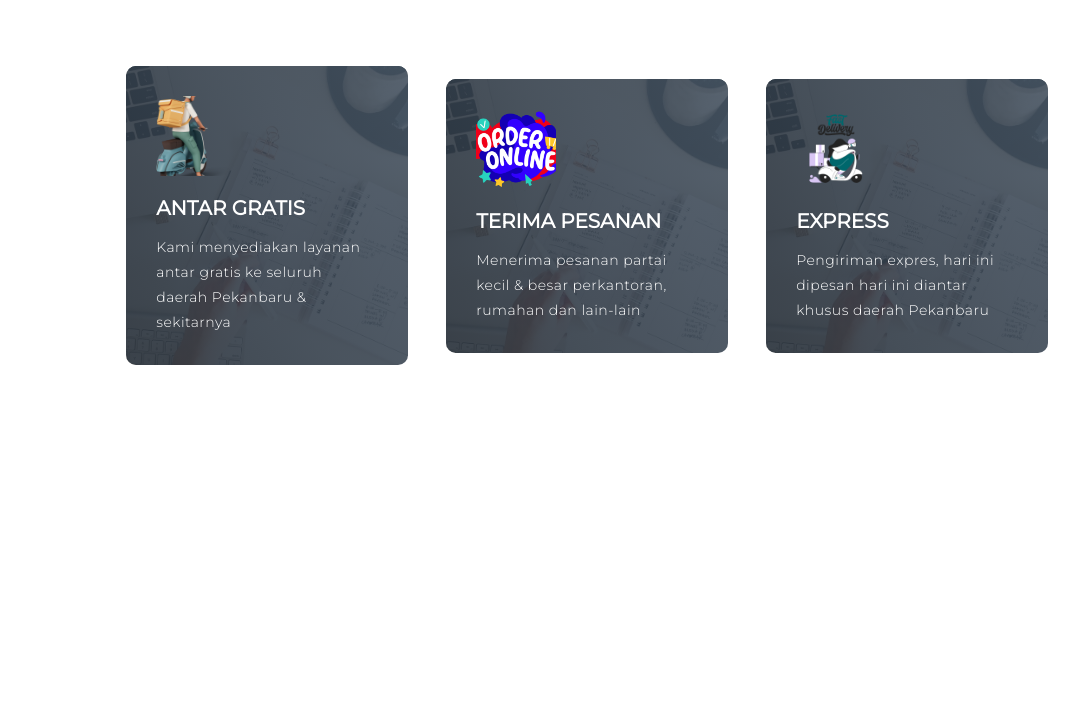
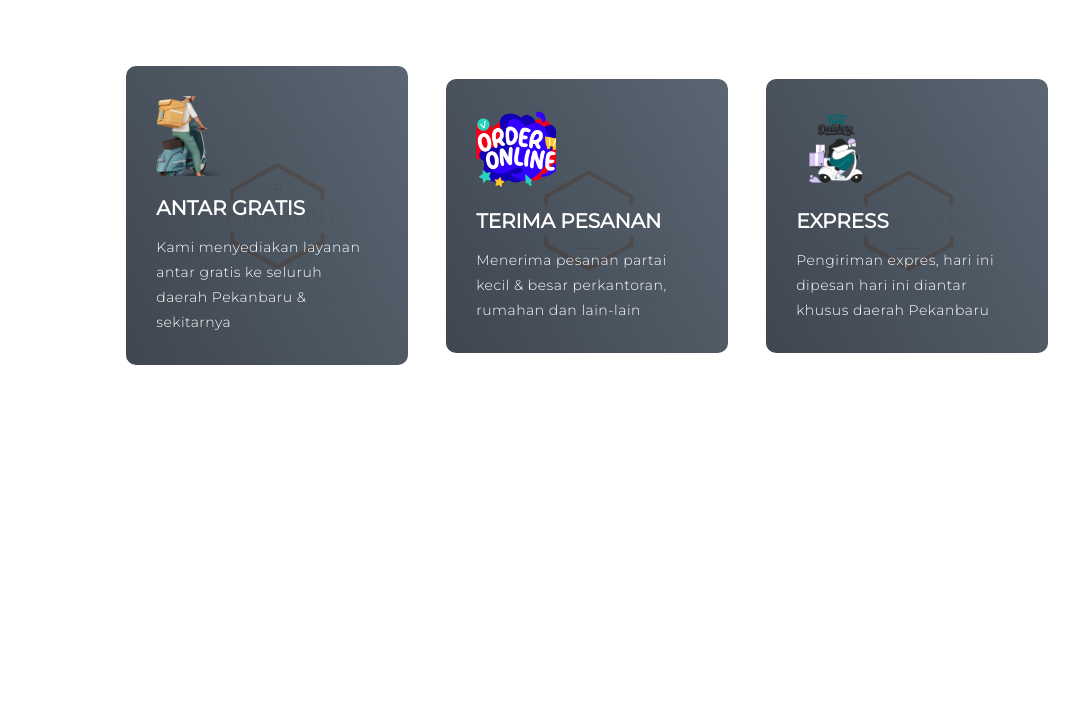
Before and after one commit to tehtarikpku/p, a plain HTML site: page index.html in a window 1280 px wide. Shown: the part 1051-1771 px from the top of the page, without its empty margins (53-1132 px from the left). Drawn offline with Linux system fonts and the light colour scheme.

Commit message:
Update style.css

```diff
--- a/style.css
+++ b/style.css
@@ -293,7 +293,7 @@ p {
 	flex-direction: column;
 	padding: 30px;
 	border-radius: 10px;
-	background-image: url(./img/img-1.png);
+	background-image: url(./img/ttp.png);
 	background-size: cover;
 	margin: 10px 5%;
 	position: relative;
```
